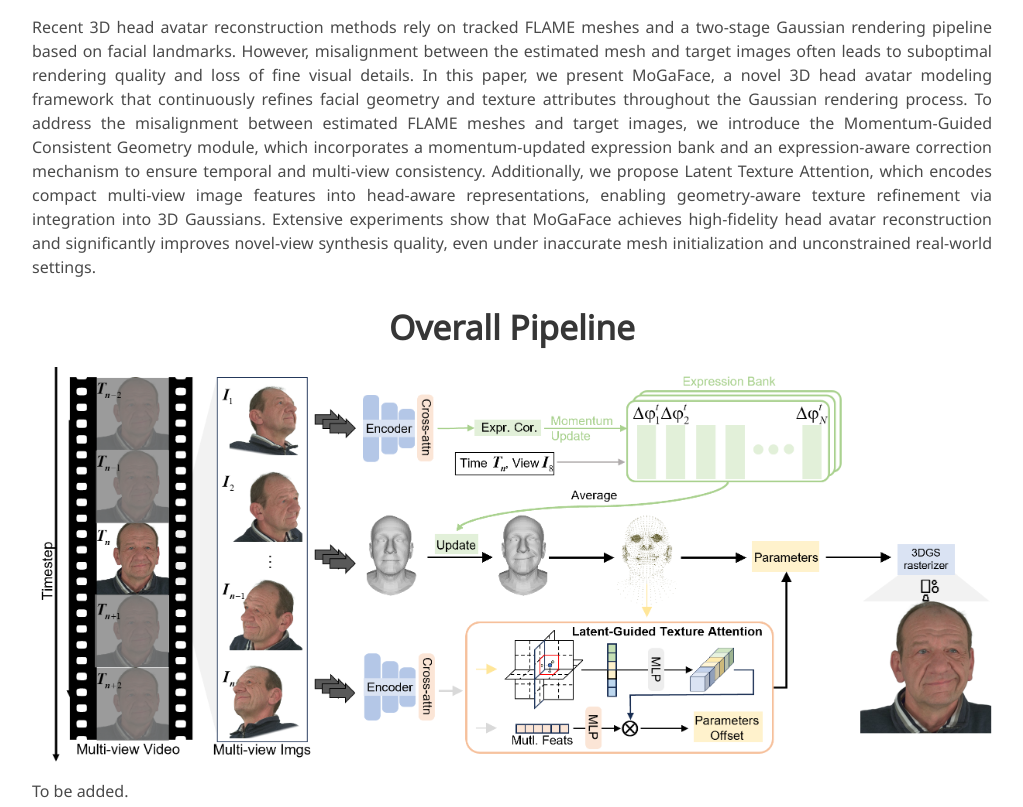
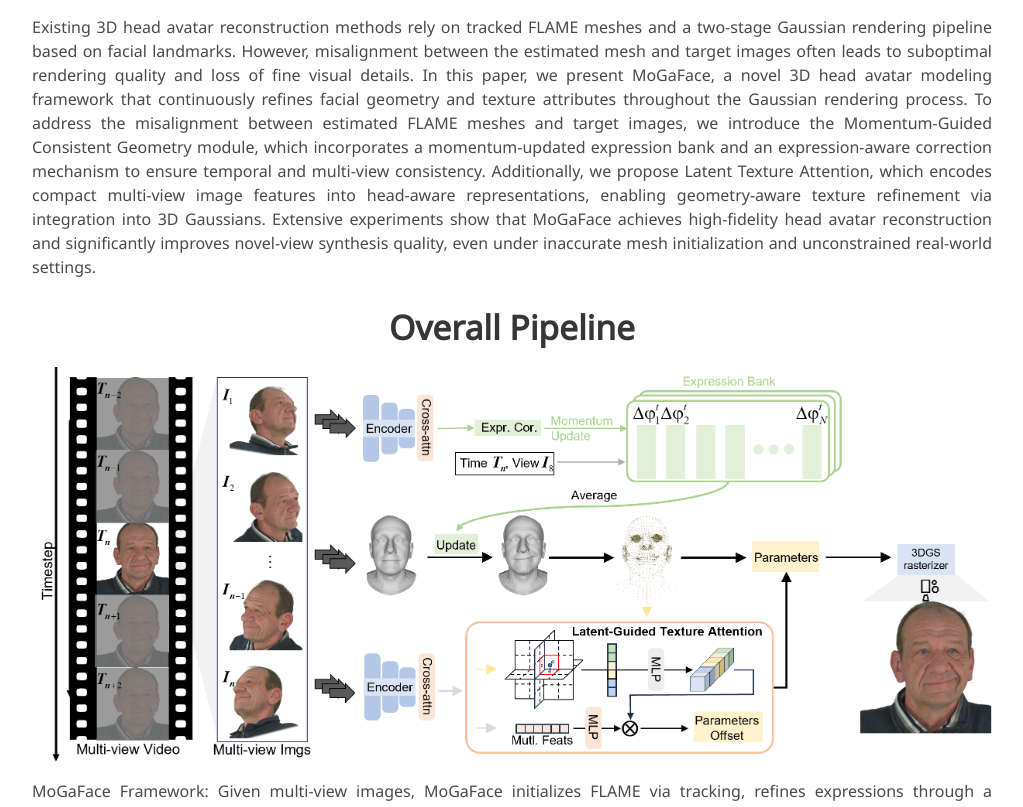
Before and after one commit to syncanimation/MoGaFace.github.io, a plain HTML site: page index.html in a window 1280 px wide. Shown: the part 399-1206 px from the top of the page, without its empty margins (128-1151 px from the left). Drawn offline with nearby package versions, Linux system fonts and the light colour scheme; some icons are missing; a web font is replaced by a local one.

Commit message:
Update index.html

```diff
--- a/index.html
+++ b/index.html
@@ -124,7 +124,7 @@
     <div class="abstract">
       <h1 class="title is-3" style="font-size: 2.1em; font-weight: bold; margin-bottom: 20px; text-align: center;">Abstract</h1>
       <div style="text-align: justify">
-        <p>Recent 3D head avatar reconstruction methods rely on tracked FLAME meshes and a two-stage Gaussian rendering pipeline based on facial landmarks. However, misalignment between the estimated mesh and target images often leads to suboptimal rendering quality and loss of fine visual details.
+        <p>Existing 3D head avatar reconstruction methods rely on tracked FLAME meshes and a two-stage Gaussian rendering pipeline based on facial landmarks. However, misalignment between the estimated mesh and target images often leads to suboptimal rendering quality and loss of fine visual details.
 In this paper, we present MoGaFace, a novel 3D head avatar modeling framework that continuously refines facial geometry and texture attributes throughout the Gaussian rendering process. To address the misalignment between estimated FLAME meshes and target images, we introduce the Momentum-Guided Consistent Geometry module, which incorporates a momentum-updated expression bank and an expression-aware correction mechanism to ensure temporal and multi-view consistency. Additionally, we propose Latent Texture Attention, which encodes compact multi-view image features into head-aware representations, enabling geometry-aware texture refinement via integration into 3D Gaussians. Extensive experiments show that MoGaFace achieves high-fidelity head avatar reconstruction and significantly improves novel-view synthesis quality, even under inaccurate mesh initialization and unconstrained real-world settings.</p>
       </div>
     </div>
@@ -137,7 +137,7 @@ In this paper, we present MoGaFace, a novel 3D head avatar modeling framework th
       <h1 class="title is-3" style="font-size: 2.1em; font-weight: bold; margin-bottom: 20px; margin-top: 30px; text-align: center;">Overall Pipeline</h1>
       <img src="./static/images/pipline.png" alt="Audiodynamic Image" style="width: 100%; height: auto;">
       <h2 class="text-align: justify" style="width: 100%; text-align: justify; margin-top: 3px; margin-bottom: 20px;">
-        To be added.
+        MoGaFace Framework: Given multi-view images, MoGaFace initializes FLAME via tracking, refines expressions through a Momentum-Guided Geometry module for consistent and accurate fitting, and embeds 3D Gaussian textures using a Latent Texture Attention module that exploits multi-view texture cues.
       </h2>
     </div>
   </div>
```
